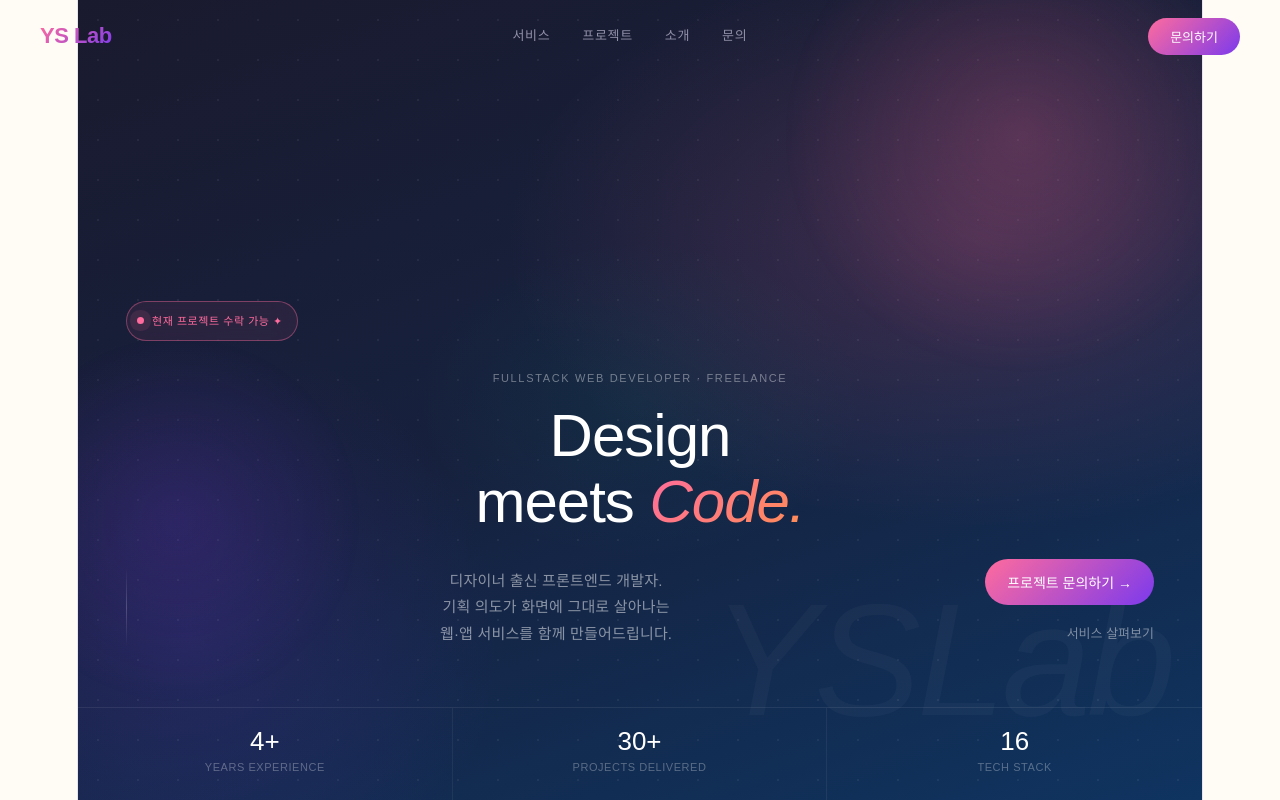
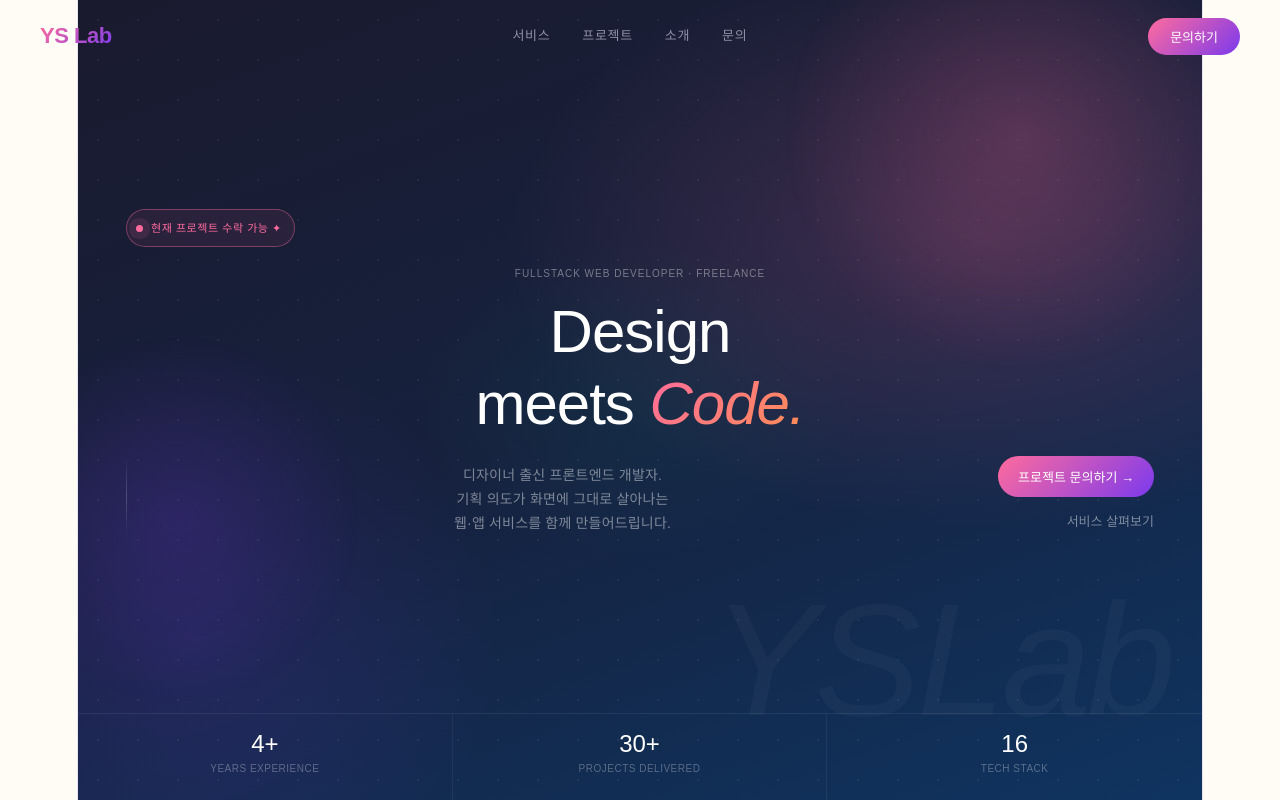
Before and after one commit to yiseuldavyjones/myinfo, a React (Vite) app: page / in a window 1280 px wide. Shown: the top 800 px of the page. Built offline with nearby package versions, Linux system fonts and the light colour scheme; a web font is replaced by a local one.

Commit message:
style:css 가독성 개선

```diff
--- a/src/portfolio.css
+++ b/src/portfolio.css
@@ -66,7 +66,7 @@ body {
 
 /* ── HERO ── */
 .hero {
-  min-height: 100vh; display: grid; grid-template-rows: 1fr auto;
+  min-height: 100svh; display: flex; flex-direction: column;
   position: relative; overflow: hidden;
   background: linear-gradient(160deg, #1A1A2E 0%, #16213E 50%, #0F3460 100%);
 }
@@ -110,15 +110,16 @@ body {
 }
 .hero-content {
   position: relative; z-index: 1;
-  display: flex; flex-direction: column; justify-content: flex-end;
-  padding: 140px 48px 0;
+  flex: 1;
+  display: flex; flex-direction: column; justify-content: center;
+  padding: 80px 48px 40px;
 }
 .hero-badge {
   display: inline-flex; align-items: center; gap: 8px;
-  padding: 7px 16px 7px 12px;
+  padding: 6px 14px 6px 10px;
   border: 1px solid rgba(255,107,157,0.4); border-radius: 100px;
-  font-size: 12px; font-weight: 600; color: var(--pink); letter-spacing: 0.05em;
-  margin-bottom: 32px; width: fit-content;
+  font-size: 11px; font-weight: 600; color: var(--pink); letter-spacing: 0.05em;
+  margin-bottom: 20px; width: fit-content;
   background: rgba(255,107,157,0.08); backdrop-filter: blur(10px);
   opacity: 0; transform: translateY(16px);
   transition: opacity .6s ease, transform .6s ease;
@@ -135,7 +136,7 @@ body {
 }
 .hero-eyebrow {
   font-size: 11px; font-weight: 500; letter-spacing: 0.12em;
-  text-transform: uppercase; color: rgba(255,255,255,0.4); margin-bottom: 16px;
+  text-transform: uppercase; color: rgba(255,255,255,0.4); margin-bottom: 10px;
   opacity: 0; transform: translateY(20px);
   transition: opacity .7s .1s ease, transform .7s .1s ease;
 }
@@ -160,7 +161,7 @@ body {
 }
 .hero-row {
   display: flex; align-items: flex-end; justify-content: space-between;
-  gap: 40px; margin-top: 40px; padding-bottom: 60px;
+  gap: 32px; margin-top: 28px; padding-bottom: 0;
   opacity: 0; transform: translateY(24px);
   transition: opacity .8s .5s ease, transform .8s .5s ease;
 }
@@ -187,8 +188,8 @@ body {
 }
 .hero-stats.loaded { opacity: 1; transform: translateY(0); }
 .stat-item {
-  padding: 28px 40px; border-right: 1px solid rgba(255,255,255,0.06);
-  display: flex; flex-direction: column; gap: 5;
+  padding: 20px 32px; border-right: 1px solid rgba(255,255,255,0.06);
+  display: flex; flex-direction: column; gap: 4;
 }
 .stat-item:last-child { border-right: none; }
 .stat-number {
@@ -553,19 +554,19 @@ footer {
                   background: rgba(255,255,255,0.08); border: none; cursor: pointer;
                   padding: 8px; border-radius: 10px; gap: 4px; }
 .hamburger span { display: block; width: 20px; height: 2px; background: rgba(255,255,255,0.8); border-radius: 2px; }
-.hero-content   { padding: 100px 20px 0; }
-.hero-badge     { font-size: 11px; padding: 6px 14px 6px 10px; margin-bottom: 24px; }
-.hero-eyebrow   { font-size: 11px; margin-bottom: 12px; letter-spacing: 0.15em; }
-.hero-title     { font-size: clamp(28px, 8vw, 42px); letter-spacing: -0.5px; line-height: 1.1; }
-.hero-row       { flex-direction: column; align-items: flex-start; gap: 20px; margin-top: 24px; padding-bottom: 0; }
+.hero-content   { padding: 64px 24px 28px; }
+.hero-badge     { font-size: 11px; padding: 5px 12px 5px 9px; margin-bottom: 14px; }
+.hero-eyebrow   { font-size: 10px; margin-bottom: 8px; letter-spacing: 0.1em; }
+.hero-title     { font-size: clamp(26px, 7.5vw, 38px); letter-spacing: -0.5px; line-height: 1.2; }
+.hero-row       { flex-direction: column; align-items: flex-start; gap: 14px; margin-top: 16px; padding-bottom: 0; }
 .hero-divider   { display: none; }
-.hero-sub       { font-size: 14px; line-height: 1.75; max-width: 100%; }
-.hero-actions   { flex-direction: row; align-items: center; gap: 16px; flex-wrap: wrap; }
-.btn-primary    { padding: 13px 22px; font-size: 14px; white-space: nowrap; }
+.hero-sub       { font-size: 13px; line-height: 1.7; max-width: 100%; color: rgba(255,255,255,0.45); }
+.hero-actions   { flex-direction: row; align-items: center; gap: 12px; flex-wrap: wrap; }
+.btn-primary    { padding: 11px 20px; font-size: 13px; white-space: nowrap; }
 .hero-stats     { grid-template-columns: repeat(3, 1fr); }
-.stat-item      { padding: 18px 12px; }
-.stat-number    { font-size: 20px; }
-.stat-label     { font-size: 9px; letter-spacing: 0.06em; }
+.stat-item      { padding: 14px 0; text-align: center; }
+.stat-number    { font-size: 18px; }
+.stat-label     { font-size: 9px; letter-spacing: 0.04em; }
 section         { padding: 72px 20px; }
 section h2      { font-size: clamp(20px, 5.5vw, 26px); margin-bottom: 16px; letter-spacing: -0.2px; }
 .desc           { font-size: 15px; max-width: 100%; }
@@ -662,15 +663,15 @@ section         { text-align: left; }
   .nav-links      { display: flex; }
   .nav-cta        { display: block; }
   .hamburger      { display: none; }
-  .hero-content   { padding: 140px 48px 0; }
-  .hero-title     { font-size: clamp(40px, 6vw, 60px); letter-spacing: -1px; }
-  .hero-row       { flex-direction: row; align-items: flex-end; gap: 40px; padding-bottom: 60px; }
+  .hero-content   { padding: 72px 48px 40px; }
+  .hero-title     { font-size: clamp(40px, 6vw, 56px); letter-spacing: -1px; }
+  .hero-row       { flex-direction: row; align-items: flex-end; gap: 40px; padding-bottom: 0; }
   .hero-divider   { display: block; }
-  .hero-sub       { font-size: 15px; max-width: 380px; }
+  .hero-sub       { font-size: 14px; max-width: 360px; }
   .hero-actions   { flex-direction: column; align-items: flex-end; }
-  .stat-item      { padding: 20px 32px; }
-  .stat-number    { font-size: 26px; }
-  .stat-label     { font-size: 11px; letter-spacing: 0.05em; }
+  .stat-item      { padding: 18px 28px; }
+  .stat-number    { font-size: 24px; }
+  .stat-label     { font-size: 10px; letter-spacing: 0.05em; }
   section         { padding: 120px 48px; }
   section h2      { font-size: clamp(22px, 3vw, 30px); margin-bottom: 28px; letter-spacing: -0.3px; }
   .desc           { font-size: 16px; max-width: 540px; }
```
